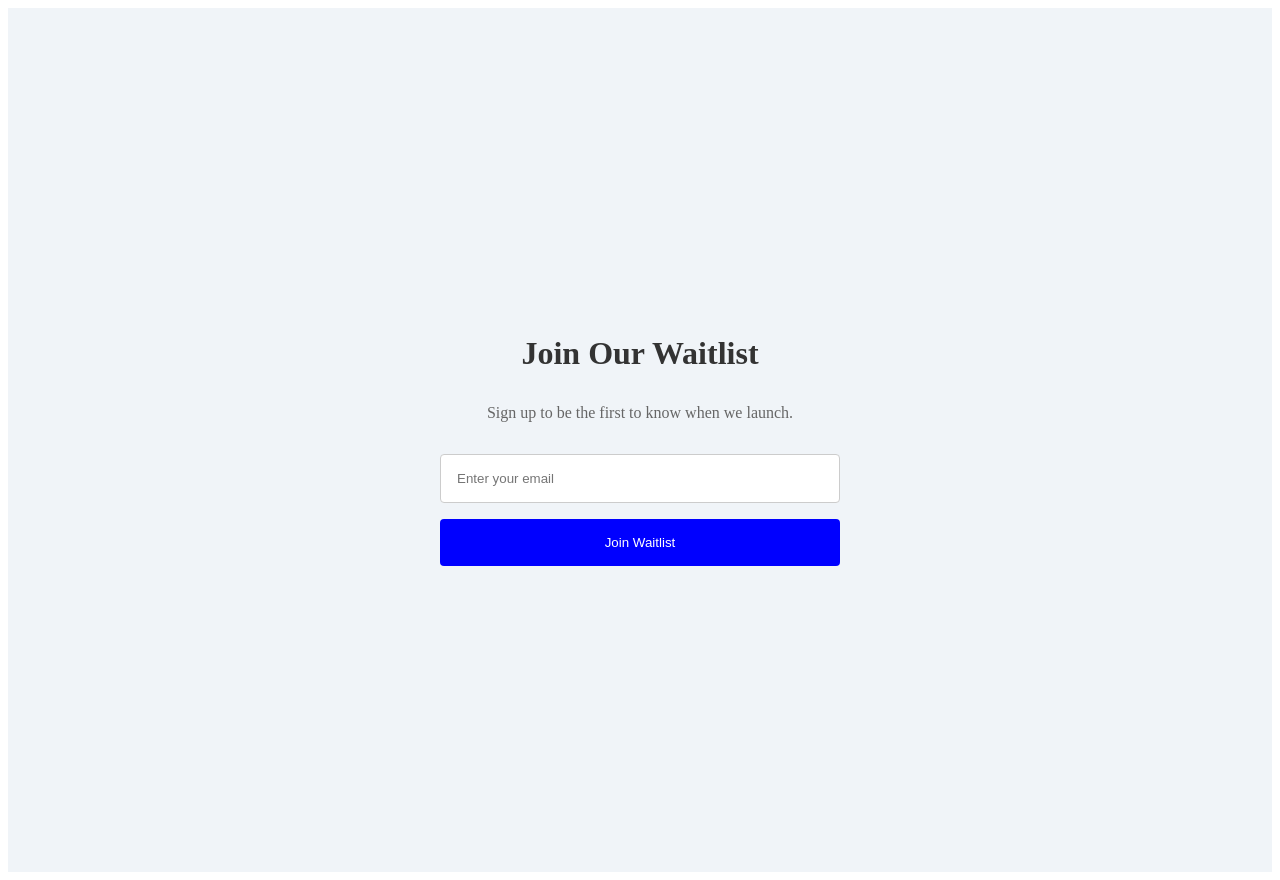
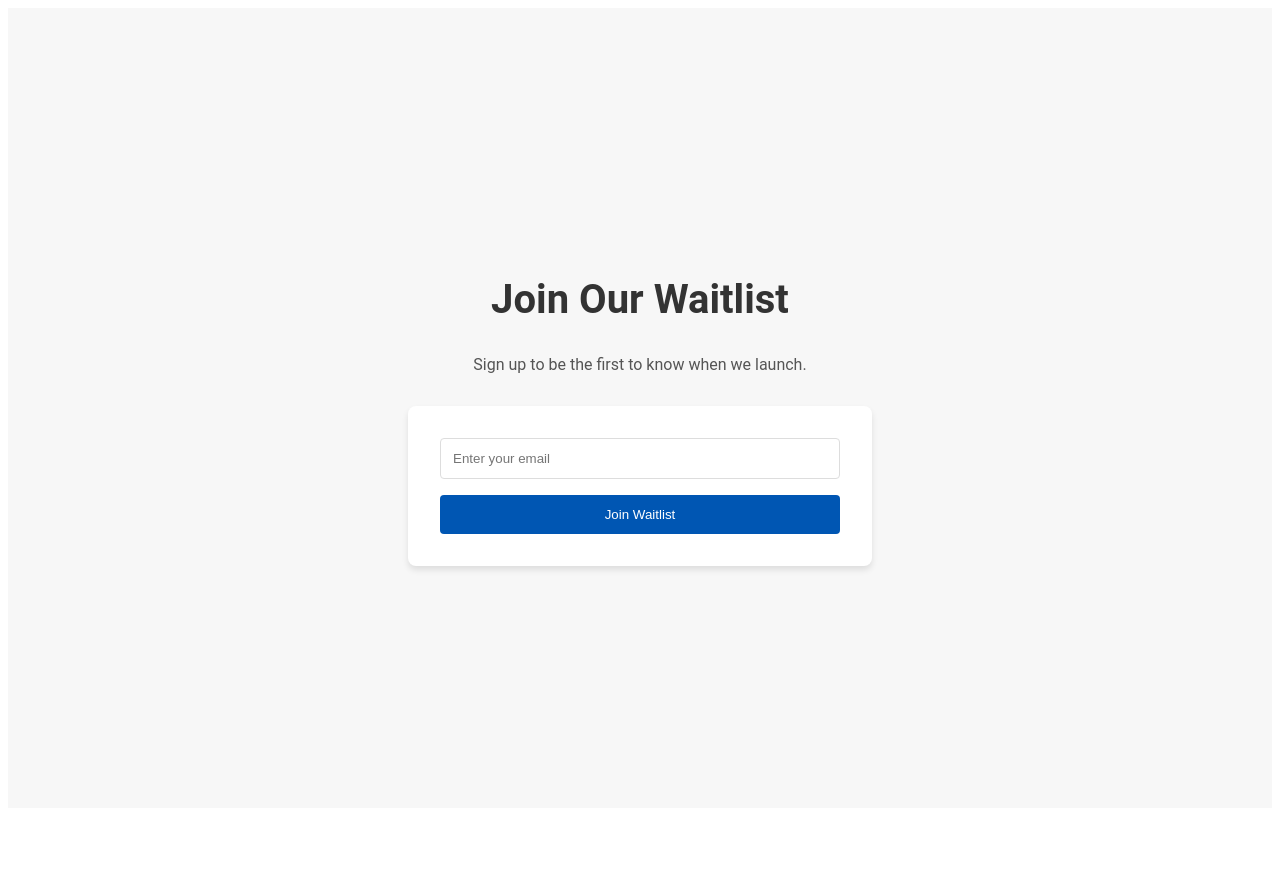
Before and after one commit to ImZackAdams/TechStudentHub, a Next.js app in the folder techstudenthub_frontend/: page / in a window 1280 px wide. After the commit the page ends 816 px from the top, so only its background shows below. Built offline with nearby package versions, Linux system fonts and the light colour scheme.

Commit message:
adjust css

```diff
--- a/techstudenthub_frontend/src/app/page.module.css
+++ b/techstudenthub_frontend/src/app/page.module.css
@@ -1,83 +1,57 @@
+/* page.module.css */
+
 .main {
+  font-family: 'Roboto', sans-serif; /* Example font */
+  color: #333;
+  background-color: #f7f7f7; /* Light grey background */
+  min-height: 100vh;
   display: flex;
   flex-direction: column;
   align-items: center;
   justify-content: center;
-  min-height: 100vh;
-  padding: 2rem;
 }
 
 .title {
   margin-bottom: 1rem;
+  font-size: 2.5rem;
+  text-align: center;
 }
 
 .description {
   margin-bottom: 2rem;
-}
-.main {
-  display: flex;
-  flex-direction: column;
-  align-items: center;
-  justify-content: center;
-  min-height: 100vh;
-  background: #f0f4f8;
-  padding: 2rem;
-}
-
-.title {
-  margin-bottom: 1rem;
-  color: #333;
-  font-size: 2rem;
-}
-
-.description {
-  margin-bottom: 2rem;
-  color: #666;
-  font-size: 1rem;
   text-align: center;
+  color: #555;
 }
 
 .form {
-  display: flex;
-  flex-direction: column;
+  max-width: 400px;
   width: 100%;
-  max-width: 20rem;
+  background: #ffffff;
+  padding: 2rem;
+  border-radius: 8px;
+  box-shadow: 0 4px 6px rgba(0,0,0,0.1);
 }
 
 .input {
-  padding: 0.5rem;
+  width: 100%;
+  padding: 0.75rem;
   margin-bottom: 1rem;
   border: 1px solid #ddd;
   border-radius: 4px;
+  box-sizing: border-box; /* To include padding in the input width */
 }
 
 .button {
-  padding: 0.5rem;
+  width: 100%;
+  padding: 0.75rem;
   background-color: #0056b3;
   color: white;
   border: none;
   border-radius: 4px;
   cursor: pointer;
-}
-.form {
-  display: flex;
-  flex-direction: column;
-  width: 100%;
-  max-width: 400px;
+  transition: background-color 0.3s;
 }
 
-.input {
-  padding: 1rem;
-  margin-bottom: 1rem;
-  border: 1px solid #ccc;
-  border-radius: 4px;
+.button:hover {
+  background-color: #003d82;
 }
-
-.button {
-  padding: 1rem;
-  background-color: blue;
-  color: white;
-  border: none;
-  border-radius: 4px;
-  cursor: pointer;
-}
```
Also changed, not shown: 1 other file (tests, documents, lock files or other folders).
